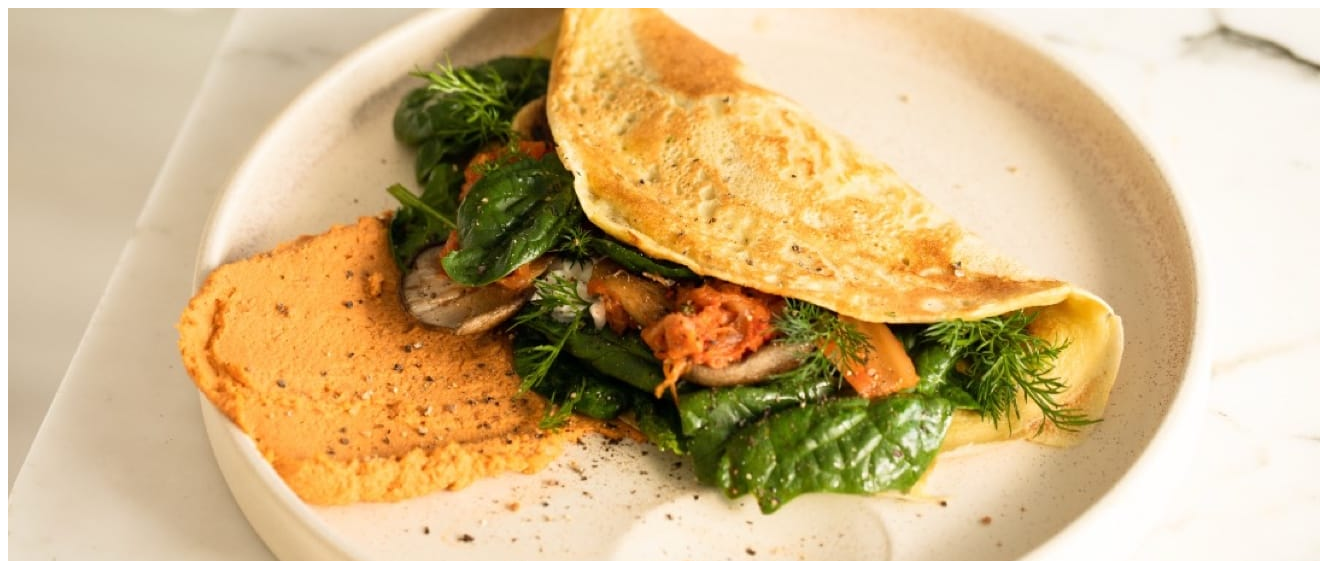
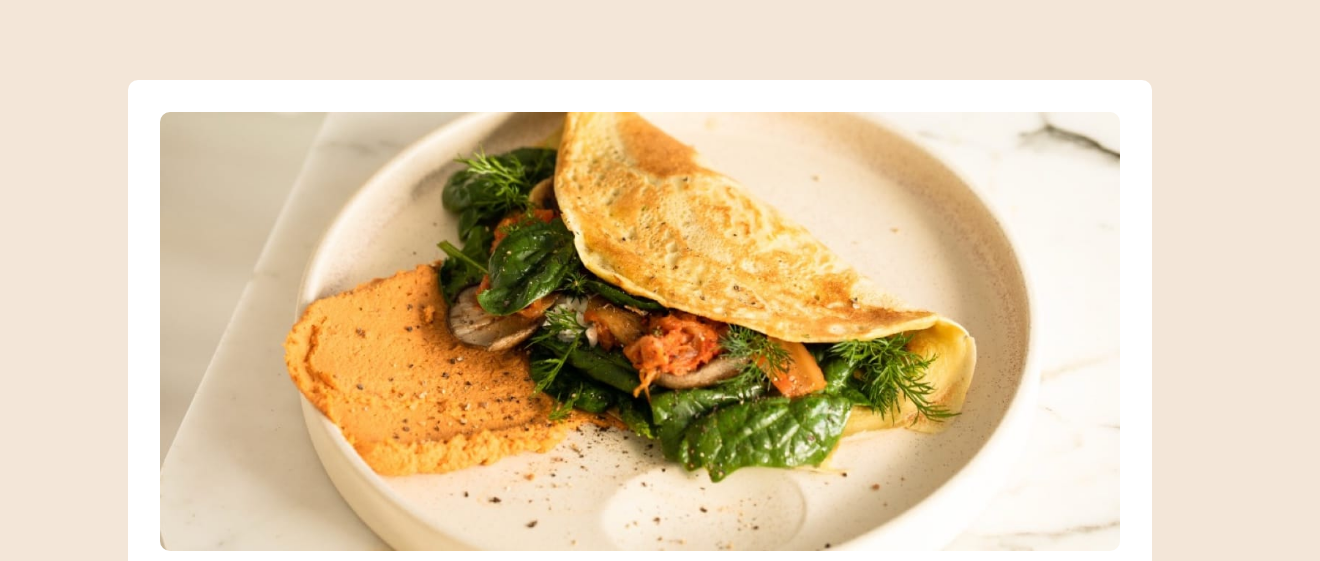
Before and after one commit to filip-toka/fem-recipe-page, a plain HTML site: page index.html in a window 1280 px wide. Shown: the top 561 px of the page, 1320 px wide, since content can reach past the window. Drawn offline with Linux system fonts and the light colour scheme; the site is published under a folder, as on GitHub Pages, so addresses that start at the root find nothing.

Commit message:
Deploy on gh-pages after paths correction

```diff
--- a/index.html
+++ b/index.html
@@ -16,7 +16,7 @@
     .attribution { font-size: 11px; text-align: center; }
     .attribution a { color: hsl(228, 45%, 44%); }
   </style>
-  <link rel="stylesheet" crossorigin href="/assets/index-DKA1Mvhm.css">
+  <link rel="stylesheet" crossorigin href="./assets/index-DKA1Mvhm.css">
 </head>
 <body>
 
```
